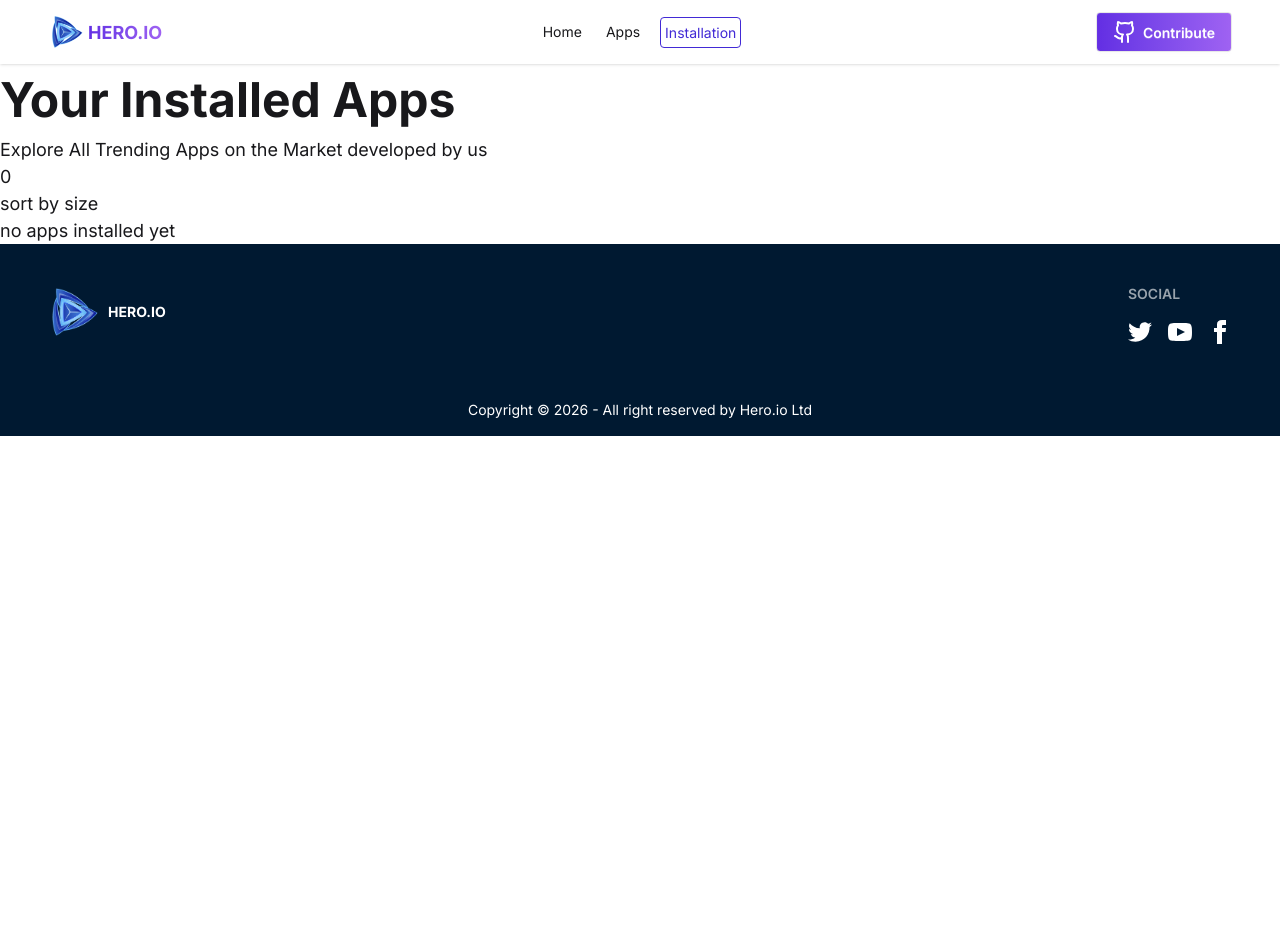
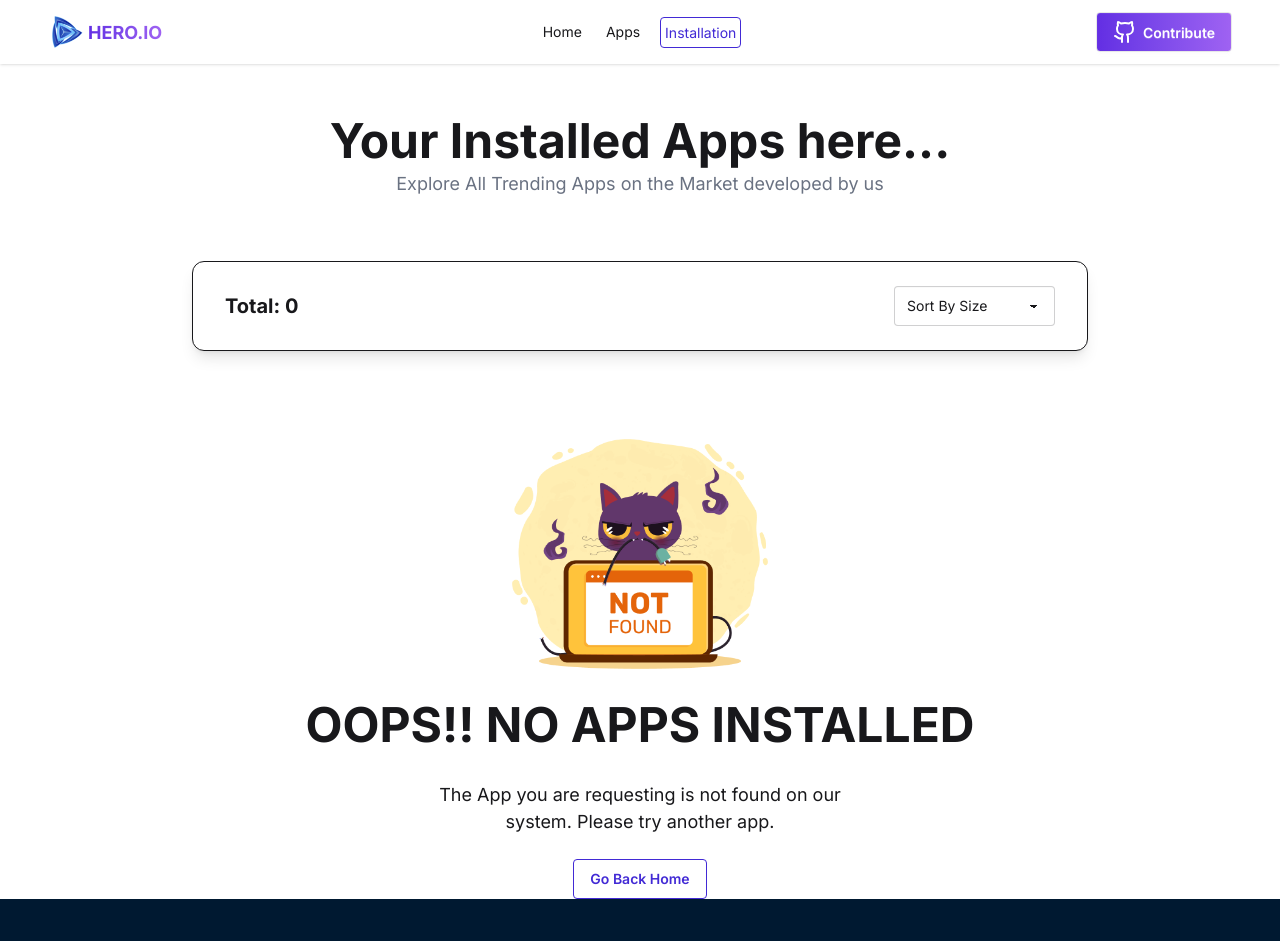
Before and after one commit to Shamim-Faqer/b12-a08-hero-apps, a React (Vite) app: page /installation in a window 1280 px wide. Shown: the top 941 px of the page. Before the commit the page ends 800 px from the top, so only its background shows below. Built offline with nearby package versions, Linux system fonts and the light colour scheme.

Commit message:
complete

```diff
--- a/package.json
+++ b/package.json
@@ -17,6 +17,7 @@
     "react": "^19.2.0",
     "react-dom": "^19.2.0",
     "react-icons": "^5.5.0",
+    "react-toastify": "^11.0.5",
     "recharts": "^3.7.0",
     "tailwindcss": "^4.1.18"
   },
--- a/src/App.jsx
+++ b/src/App.jsx
@@ -1,15 +1,7 @@
 import React from "react";
 
 function App() {
-  return (
-    <div>
-      <h1>ami home</h1>
-      <h2>ami home</h2>
-      <h3 className="detailedtex">ami home</h3>
-
-      <p>ami home </p>
-    </div>
-  );
+  return <div></div>;
 }
 
 export default App;
--- a/src/Root/Root.jsx
+++ b/src/Root/Root.jsx
@@ -2,11 +2,13 @@ import React from "react";
 import { Outlet } from "react-router-dom";
 import Navbar from "../components/Navbar";
 import Footer from "../components/Footer";
+import { ToastContainer } from "react-toastify";
 
 function Root() {
   return (
     <div>
       <Navbar></Navbar>
+      <ToastContainer />
       <Outlet></Outlet>
       <Footer></Footer>
     </div>
--- a/src/components/TrendingApp.jsx
+++ b/src/components/TrendingApp.jsx
@@ -18,7 +18,7 @@ function TrendingApp() {
         <div className="cardss pt-12">
           <div className=" mx-auto py-6 grid grid-cols-1 md:grid-cols-2 lg:grid-cols-4 gap-6">
             {apps.slice(0, 8).map((app) => (
-              <NavLink to={`/app/${app.id}`}>
+              <NavLink key={app.id} to={`/app/${app.id}`}>
                 <div className="card bg-base-100 shadow-sm">
                   <figure className="px-10 pt-10">
                     <img src={app.image} alt="Shoes" className="rounded-xl" />
--- a/src/pages/AppDetails.jsx
+++ b/src/pages/AppDetails.jsx
@@ -11,10 +11,14 @@ import {
   Tooltip,
   ResponsiveContainer,
 } from "recharts";
+import { toast } from "react-toastify";
+
+
 
 function AppDetails() {
   const { id } = useParams();
   const [app, setApp] = useState(null);
+  const [isInstalled, setIsInstalled] = useState(false);
   const navigate = useNavigate();
 
   useEffect(() => {
@@ -22,7 +26,17 @@ function AppDetails() {
       .then((res) => res.json())
       .then((data) => {
         const singleApp = data.find((item) => item.id === parseInt(id));
+
         setApp(singleApp);
+
+        const installedApps =
+          JSON.parse(localStorage.getItem("installed-apps")) || [];
+
+        const isExist = installedApps.find((item) => item.id === singleApp?.id);
+
+        if (isExist) {
+          setIsInstalled(true);
+        }
       });
   }, [id]);
 
@@ -40,9 +54,10 @@ function AppDetails() {
     if (!isExist) {
       const newApps = [...installedApps, app];
       localStorage.setItem("installed-apps", JSON.stringify(newApps));
-      alert("app installed successfully");
+      setIsInstalled(true);
+      toast.success("app installed successfully");
     } else {
-      alert("this app is already installed");
+      toast.success("this app is already installed");
     }
   };
 
@@ -56,6 +71,7 @@ function AppDetails() {
           <p className="pb-3 text-gray-600 font-medium">
             Developed By: {app.companyName}
           </p>
+
           <hr className="my-2" />
 
           <div className="flex items-center justify-between px-3 py-4 text-center">
@@ -64,11 +80,13 @@ function AppDetails() {
               <p className="text-sm text-gray-500 uppercase">Downloads</p>
               <h2 className="text-lg font-bold">8M</h2>
             </div>
+
             <div>
               <img src={ratingsIcon} alt="ratings" className="mx-auto" />
               <p className="text-sm text-gray-500 uppercase">Ratings</p>
               <h2 className="text-lg font-bold">{app.rating || "4.5"}</h2>
             </div>
+
             <div>
               <img src={reviewIcon} alt="reviews" className="mx-auto" />
               <p className="text-sm text-gray-500 uppercase">Reviews</p>
@@ -79,9 +97,10 @@ function AppDetails() {
           <div className="py-3">
             <button
               onClick={() => handleInstall(app)}
+              disabled={isInstalled}
               className="btn btn-success text-white px-8"
             >
-              Install
+              {isInstalled ? "Installed" : "Install"}
             </button>
           </div>
 
--- a/src/pages/Installation.jsx
+++ b/src/pages/Installation.jsx
@@ -1,33 +1,116 @@
 import React, { useEffect, useState } from "react";
+import appNotFoundImg from "../assets/App-Error.png";
+import { NavLink } from "react-router-dom";
+import { toast } from "react-toastify";
 
 function Installation() {
   const [installedApps, setInstalledApps] = useState([]);
+  const [sortOrder, setSortOrder] = useState("");
 
   useEffect(() => {
     const savedApps = JSON.parse(localStorage.getItem("installed-apps")) || [];
-
     setInstalledApps(savedApps);
   }, []);
 
+  const handleSort = (order) => {
+    setSortOrder(order);
+    const sortedData = [...installedApps].sort((a, b) => {
+      // parseFloat নিশ্চিত করে যে সাইজ নাম্বার হিসেবেই বিয়োগ হচ্ছে
+      const sizeA = parseFloat(a.size);
+      const sizeB = parseFloat(b.size);
+
+      if (order === "lowToHigh") {
+        return sizeA - sizeB;
+      } else if (order === "HighToLow") {
+        return sizeB - sizeA;
+      }
+      return 0;
+    });
+    setInstalledApps(sortedData);
+  };
+
+  const handleUninstall = (id) => {
+    const remainingApps = installedApps.filter((app) => app.id !== id);
+    setInstalledApps(remainingApps);
+    localStorage.setItem("installed-apps", JSON.stringify(remainingApps));
+    toast.success("Apps Successfully Uninstalled");
+  };
+
   return (
-    <div>
-      <h2>Your Installed Apps</h2>
-      <p>Explore All Trending Apps on the Market developed by us</p>
+    <div className="flex flex-col items-center gap-4 w-full px-4">
+      {/* হেডার সেকশন */}
+      <div className="my-12 text-center">
+        <h2 className="text-3xl font-bold">Your Installed Apps here...</h2>
+        <p className="text-gray-500">
+          Explore All Trending Apps on the Market developed by us
+        </p>
+      </div>
 
-      <div>
-        <h3>{installedApps.length}</h3>
-        <div className="sortBySize">sort by size</div>
+      {/* সর্টিং এবং কাউন্টার বার - ফুল উইডথ ফিক্স */}
+      <div className="flex justify-between items-center w-full max-w-4xl shadow-lg border rounded-xl py-6 px-8 bg-base-100">
+        <div>
+          <h3 className="text-xl font-bold">Total: {installedApps.length}</h3>
+        </div>
+        <div>
+          <select
+            className="select select-bordered w-full max-w-xs"
+            onChange={(e) => handleSort(e.target.value)}
+            value={sortOrder}
+          >
+            <option value="" disabled>
+              Sort By Size
+            </option>
+            <option value="lowToHigh">Size : Low to High</option>
+            <option value="HighToLow">Size : High to Low</option>
+          </select>
+        </div>
       </div>
-      <div className="show all installed card here">
+
+      {/* অ্যাপ লিস্ট সেকশন */}
+      <div className="w-full max-w-4xl mt-8">
         {installedApps.length > 0 ? (
           installedApps.map((app) => (
-            <div key={app.id}>
-              <h2>{app.title}</h2>
-              <p>{app.companyName}</p>
+            <div key={app.id} className="mb-6 w-full">
+              <div className="hero bg-base-200 shadow-xl rounded-2xl overflow-hidden">
+                <div className="hero-content flex flex-col lg:flex-row items-center lg:items-start p-6 w-full">
+                  <img
+                    src={app.image}
+                    alt={app.title}
+                    className="max-h-32 w-32 object-cover rounded-lg shadow-2xl"
+                  />
+                  <div className="flex-1 text-center lg:text-left px-4">
+                    <h1 className="text-3xl font-bold">{app.title}</h1>
+                    <p className="text-sm text-gray-400 mt-1">
+                      Size: {app.size} MB
+                    </p>
+                    <p className="py-4 text-gray-600">{app.description}</p>
+                  </div>
+                  <div className="flex items-center">
+                    <button
+                      onClick={() => handleUninstall(app.id)}
+                      className="btn btn-error text-white px-6"
+                    >
+                      Uninstall
+                    </button>
+                  </div>
+                </div>
+              </div>
             </div>
           ))
         ) : (
-          <p>no apps installed yet</p>
+          <div className="flex flex-col justify-center items-center gap-6 mt-10">
+            <img src={appNotFoundImg} alt="Not Found" className="w-64" />
+            <h2 className="text-2xl font-bold">OOPS!! NO APPS INSTALLED</h2>
+            <p className="text-center max-w-md">
+              The App you are requesting is not found on our system. Please try
+              another app.
+            </p>
+            <NavLink to="/">
+              <button className="btn btn-outline btn-primary">
+                Go Back Home
+              </button>
+            </NavLink>
+          </div>
         )}
       </div>
     </div>
```
Also changed, not shown: 1 other file (tests, documents, lock files or other folders).
